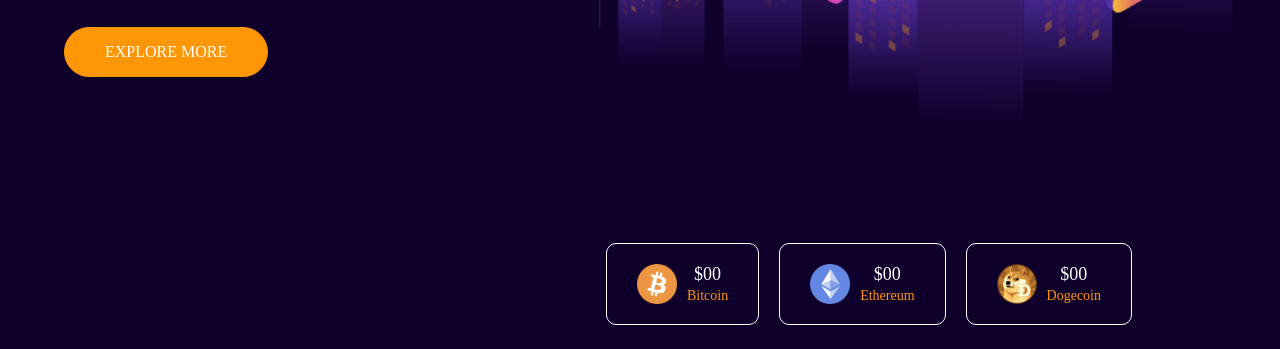
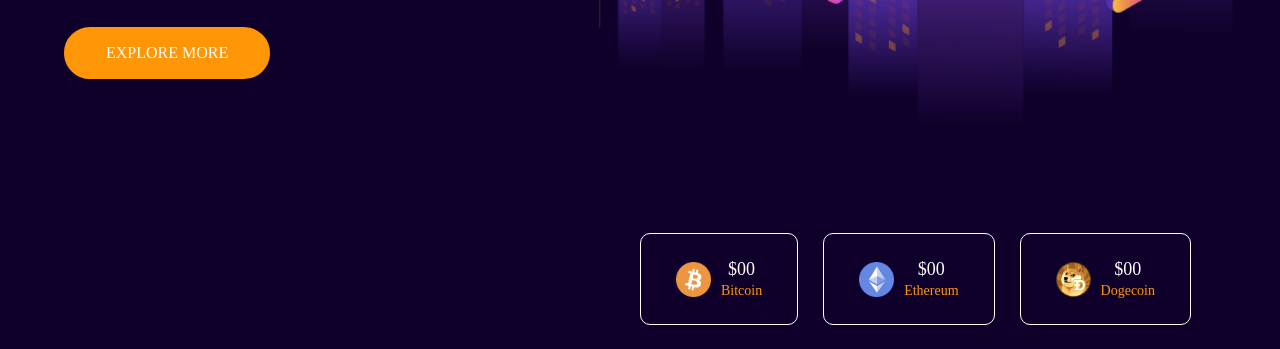
Before and after one commit to Promise-Digitals/crypto-site, a plain HTML site: page index.html in a window 1280 px wide. Shown: the part 451-800 px from the top of the page. Drawn offline with nearby package versions, Linux system fonts and the light colour scheme; no server answers.

Commit message:
Update style.css

```diff
--- a/style.css
+++ b/style.css
@@ -83,16 +83,16 @@ nav .btn:hover{
     font-weight: 500;
     margin-top: 30px;
     transition: 0.5s;
-    border: 1px solid #ff9606;
+    border: 2px solid #ff9606;
     cursor: default;
 }
 .content-btn:hover{
     background: transparent;
-    border: 1px solid #fff;
+    border: 2px solid #fff;
 }
 .coin{
     position: absolute;
-    right: 10%;
+    right: 5%;
     bottom: 3%;
     display: flex;
 }
@@ -101,13 +101,13 @@ nav .btn:hover{
     align-items: center;
     border: 1px solid #fff;
     border-radius: 10px;
-    margin-right: 20px;
-    padding: 20px 30px;
+    margin-right: 25px;
+    padding: 25px 35px;
     color: #fff;
     text-align: center;
 }
 .coin-box img{
-    width: 40px;
+    width: 35px;
     margin-right: 10px;
 }
 .coin-box h3{
```
